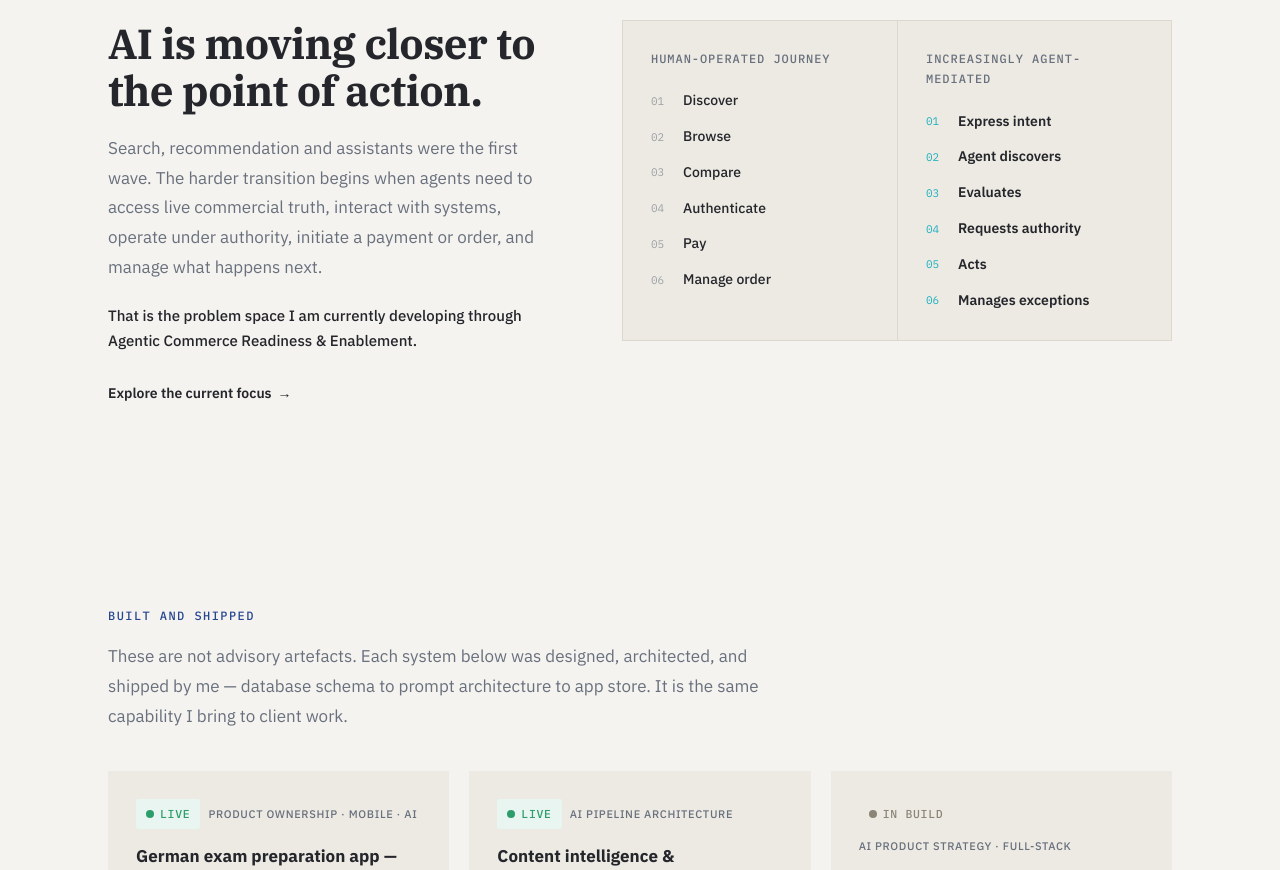
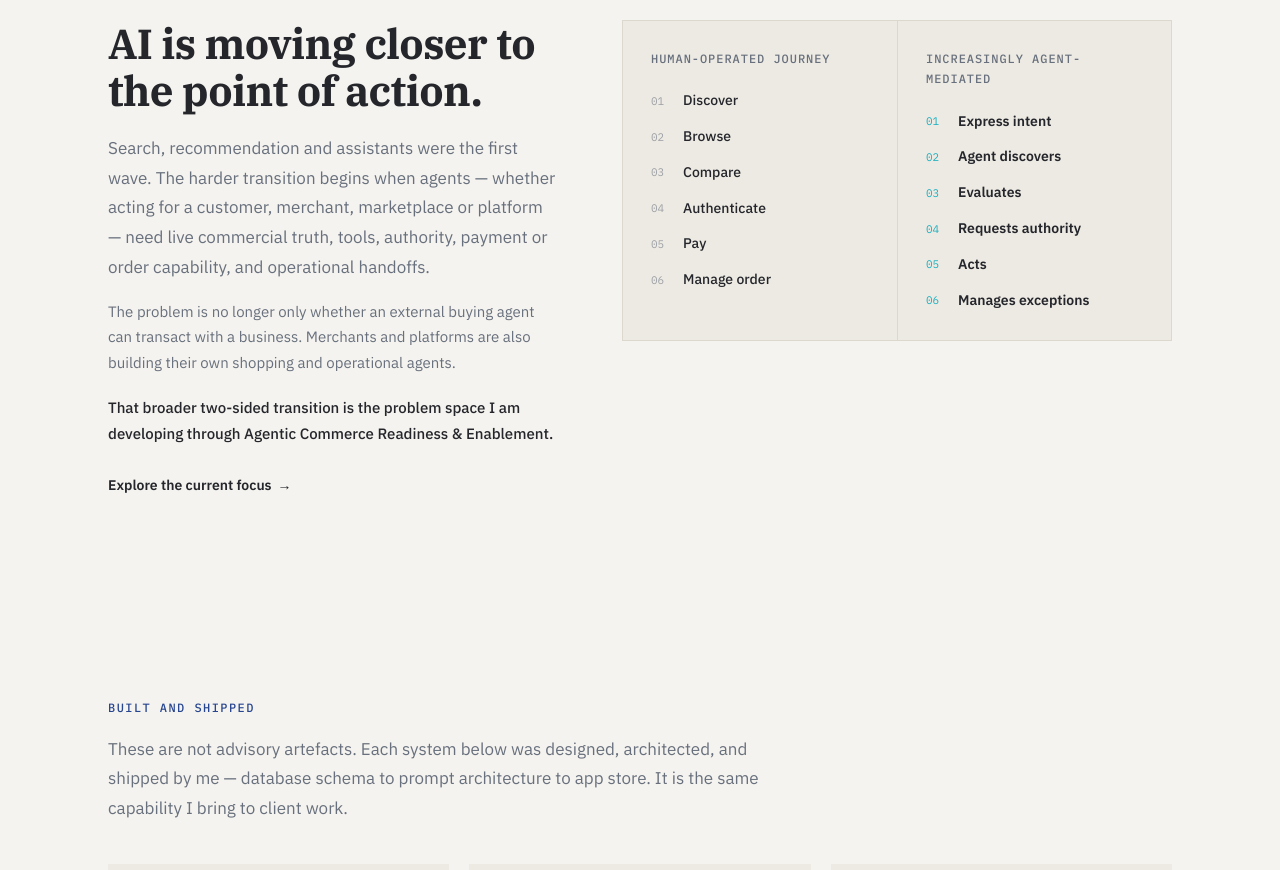
Before and after one commit to HAV-25/PPO_Portfolio, a Next.js app: page / in a window 1280 px wide. Shown: the part 2344-3214 px from the top of the page. Built offline with nearby package versions, Linux system fonts and the light colour scheme.

Commit message:
copy(agentic-commerce): broaden market shift to buyer and merchant agents

```diff
--- a/src/components/home/AgenticTransition.tsx
+++ b/src/components/home/AgenticTransition.tsx
@@ -10,45 +10,21 @@ export default function AgenticTransition() {
         <span className="section-label">Current market shift</span>
         <div className="grid lg:grid-cols-[0.9fr_1.1fr] gap-10 lg:gap-16 items-start">
           <div>
-            <h2 className="font-display font-bold text-navy text-[32px] md:text-[42px] leading-[1.12] max-w-xl">
-              AI is moving closer to the point of action.
-            </h2>
-            <p className="font-jakarta text-slate text-[16px] md:text-[17px] leading-[1.75] mt-5 max-w-xl">
-              Search, recommendation and assistants were the first wave. The harder transition begins when agents need to access live commercial truth, interact with systems, operate under authority, initiate a payment or order, and manage what happens next.
-            </p>
-            <p className="font-jakarta font-medium text-navy text-[15px] leading-[1.7] mt-5 max-w-xl">
-              That is the problem space I am currently developing through Agentic Commerce Readiness &amp; Enablement.
-            </p>
-            <Link
-              href="/agentic-commerce"
-              className="inline-flex mt-7 font-jakarta font-semibold text-[14px] text-navy hover:underline hover:decoration-cyan hover:decoration-2 hover:underline-offset-4"
-            >
-              Explore the current focus <span className="ml-1.5" aria-hidden="true">→</span>
-            </Link>
+            <h2 className="font-display font-bold text-navy text-[32px] md:text-[42px] leading-[1.12] max-w-xl">AI is moving closer to the point of action.</h2>
+            <p className="font-jakarta text-slate text-[16px] md:text-[17px] leading-[1.75] mt-5 max-w-xl">Search, recommendation and assistants were the first wave. The harder transition begins when agents — whether acting for a customer, merchant, marketplace or platform — need live commercial truth, tools, authority, payment or order capability, and operational handoffs.</p>
+            <p className="font-jakarta text-slate text-[15px] leading-[1.7] mt-4 max-w-xl">The problem is no longer only whether an external buying agent can transact with a business. Merchants and platforms are also building their own shopping and operational agents.</p>
+            <p className="font-jakarta font-medium text-navy text-[15px] leading-[1.7] mt-5 max-w-xl">That broader two-sided transition is the problem space I am developing through Agentic Commerce Readiness &amp; Enablement.</p>
+            <Link href="/agentic-commerce" className="inline-flex mt-7 font-jakarta font-semibold text-[14px] text-navy hover:underline hover:decoration-cyan hover:decoration-2 hover:underline-offset-4">Explore the current focus <span className="ml-1.5" aria-hidden="true">→</span></Link>
           </div>
 
           <div className="grid sm:grid-cols-2 border border-rule bg-cream-card">
             <div className="p-6 md:p-7">
               <p className="label-meta mb-5">Human-operated journey</p>
-              <div className="flex flex-col gap-3">
-                {humanJourney.map((step, index) => (
-                  <div key={step} className="flex items-center gap-3">
-                    <span className="font-mono text-[11px] text-slate opacity-60 w-5">{String(index + 1).padStart(2, "0")}</span>
-                    <span className="font-jakarta font-medium text-navy text-[14px]">{step}</span>
-                  </div>
-                ))}
-              </div>
+              <div className="flex flex-col gap-3">{humanJourney.map((step, index) => <div key={step} className="flex items-center gap-3"><span className="font-mono text-[11px] text-slate opacity-60 w-5">{String(index + 1).padStart(2, "0")}</span><span className="font-jakarta font-medium text-navy text-[14px]">{step}</span></div>)}</div>
             </div>
             <div className="p-6 md:p-7 border-t sm:border-t-0 sm:border-l border-rule">
               <p className="label-meta mb-5">Increasingly agent-mediated</p>
-              <div className="flex flex-col gap-3">
-                {agentJourney.map((step, index) => (
-                  <div key={step} className="flex items-center gap-3">
-                    <span className="font-mono text-[11px] text-cyan w-5">{String(index + 1).padStart(2, "0")}</span>
-                    <span className="font-jakarta font-semibold text-navy text-[14px]">{step}</span>
-                  </div>
-                ))}
-              </div>
+              <div className="flex flex-col gap-3">{agentJourney.map((step, index) => <div key={step} className="flex items-center gap-3"><span className="font-mono text-[11px] text-cyan w-5">{String(index + 1).padStart(2, "0")}</span><span className="font-jakarta font-semibold text-navy text-[14px]">{step}</span></div>)}</div>
             </div>
           </div>
         </div>
```
